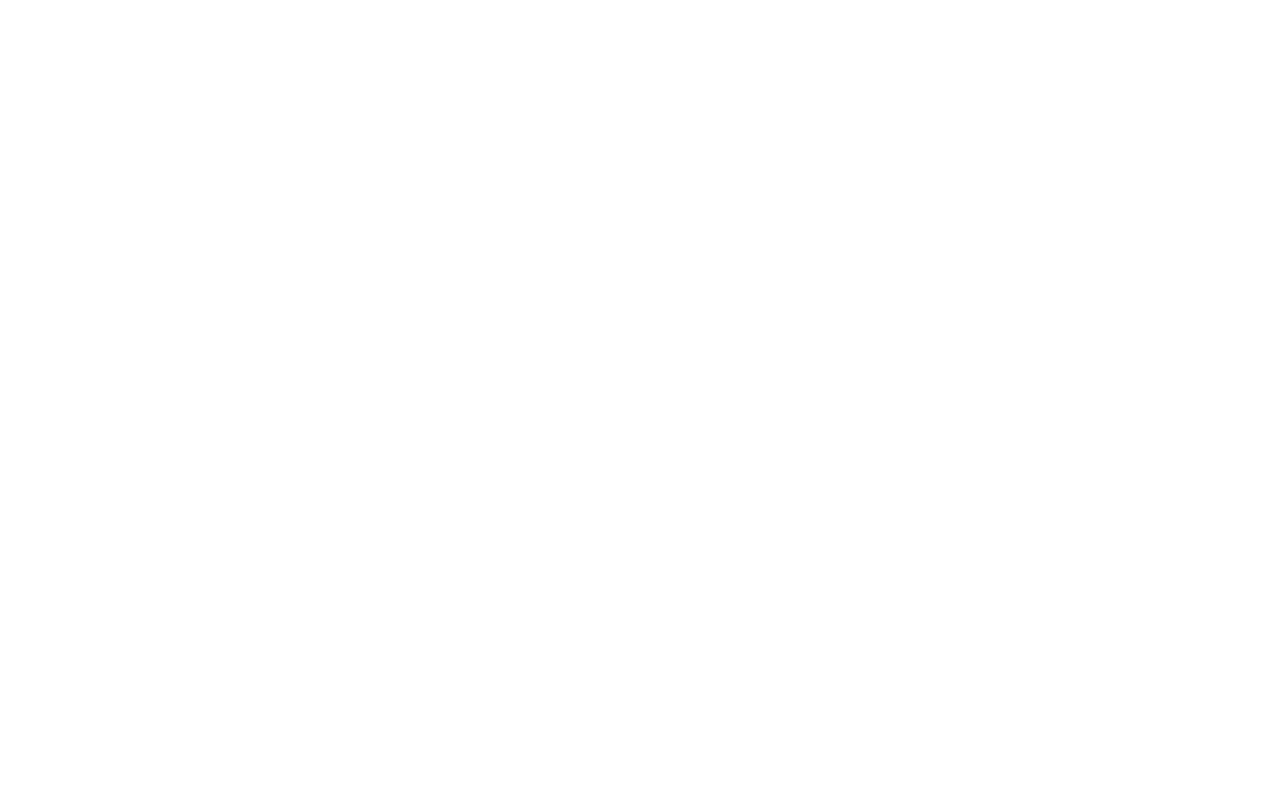
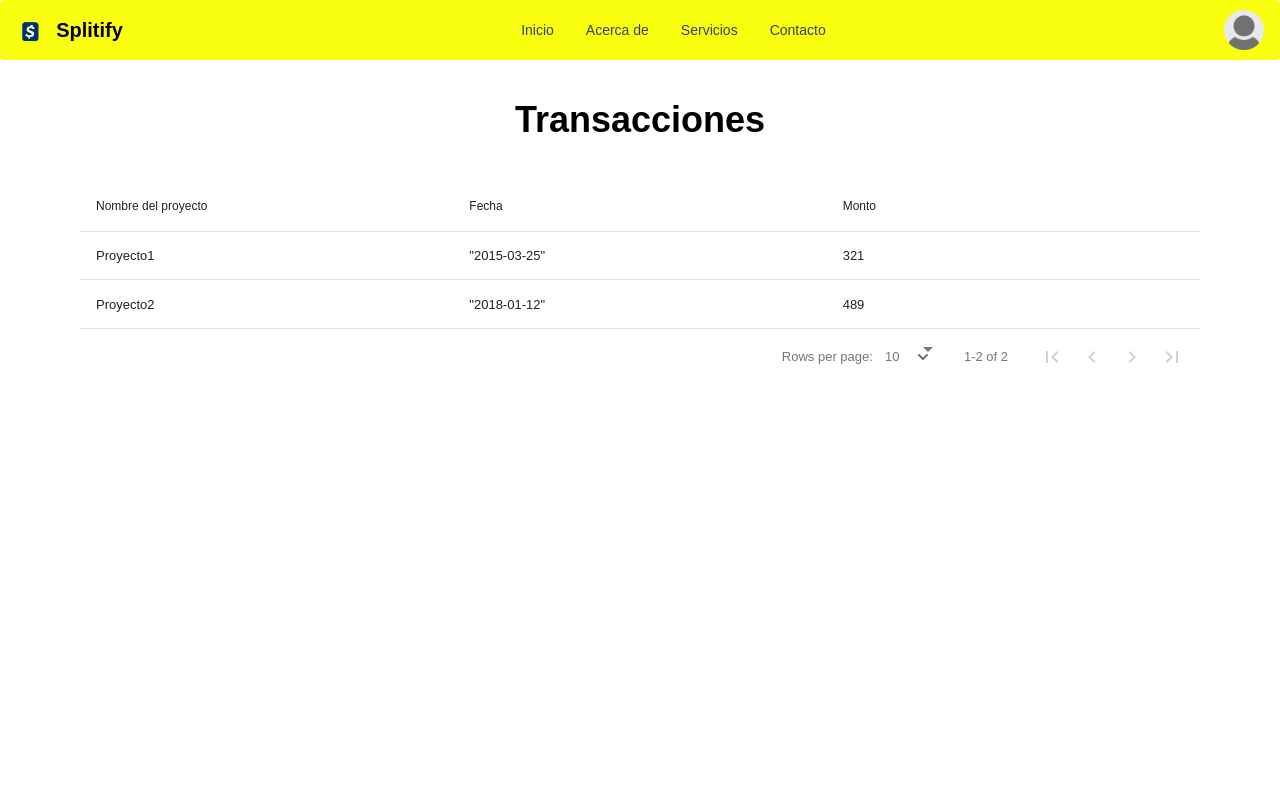
Before and after one commit to yunb12345/APITPO, a React (Create React App) app: page /transactions in a window 1280 px wide. Before the commit this address had no page. Shown: the top 800 px of the page. Built offline with nearby package versions, Linux system fonts and the light colour scheme.

Commit message:
historias transacciones

```diff
--- a/package.json
+++ b/package.json
@@ -7,14 +7,14 @@
     "@emotion/styled": "^11.13.0",
     "@headlessui/react": "^2.1.5",
     "@heroicons/react": "^2.1.5",
-    "@mui/material": "^6.0.2",
-    "@mui/styled-engine-sc": "^6.0.2",
+    "@mui/material": "^6.1.1",
+    "@mui/styled-engine-sc": "^6.1.1",
     "@testing-library/jest-dom": "^5.17.0",
     "@testing-library/react": "^13.4.0",
     "@testing-library/user-event": "^13.5.0",
     "flowbite-react": "^0.10.1",
     "react": "^18.3.1",
-    "react-bootstrap": "^2.10.4",
+    "react-data-table-component": "^7.6.2",
     "react-dom": "^18.3.1",
     "react-icons": "^5.3.0",
     "react-router-dom": "^6.26.1",
--- a/src/App.js
+++ b/src/App.js
@@ -6,6 +6,7 @@
 import { BrowserRouter as Router,Routes,Route } from 'react-router-dom';
 import Profile from "./views/profile";
 import Board from "./views/board";
+import Transaction from "./views/transaccion";
 
 function App() {
   return (
@@ -15,6 +16,7 @@
           <Route path='/' element={<Home/>}/>
           <Route path='/profile' element={<Profile/>}/>
           <Route path='/board' element={<Board/>}/>
+          <Route path='/transactions' element={<Transaction/>}/>
         </Route>
         <Route path='/register' element={<Registrar/>}/>
         <Route path='/login' element={<Login/>}/>
--- a/src/components/navbar.jsx
+++ b/src/components/navbar.jsx
@@ -23,7 +23,7 @@
                 </Dropdown.Header>
                 <Link to="/board"><Dropdown.Item>Panel</Dropdown.Item></Link>
                 <Link to="/profile"><Dropdown.Item>Perfil</Dropdown.Item></Link>
-                <Dropdown.Item>Configuracion</Dropdown.Item>
+                <Link to="/transactions"><Dropdown.Item>Mis transacciones</Dropdown.Item></Link>
                 <Dropdown.Divider />
                 <Dropdown.Item>Sign out</Dropdown.Item>
                 </Dropdown>
--- /dev/null
+++ b/src/components/tabletran.jsx
@@ -0,0 +1,40 @@
+import DataTable from 'react-data-table-component';
+
+const data = [
+    {
+      id: 1,
+      title: 'Proyecto1',
+      date: '"2015-03-25"',
+      value: 321,
+    },
+    {
+        id: 2,
+        title: 'Proyecto2',
+        date: '"2018-01-12"',
+        value: 489,
+    },
+]
+const columns = [
+	{
+		name: 'Nombre del proyecto',
+		selector: row => row.title,
+		sortable: true,
+	},
+	{
+		name: 'Fecha',
+		selector: row => row.date,
+		sortable: true,
+	},
+	{
+		name: 'Monto',
+		selector: row => row.value,
+		sortable: true,
+	},
+
+];
+
+const tabletran = () => {
+  return <DataTable columns={columns} data={data} pagination />;
+}
+
+export default tabletran;
--- a/src/views/board.jsx
+++ b/src/views/board.jsx
@@ -54,24 +54,24 @@
                 </div>
             </div>
             <div className='pb-14 relative'>
-                <div className='flex flex-col justify-between p-7 lg:flex-row'>
-                    <h1 className='text-3xl font-bold m-2 text-center lg:text-left'>Mis proyectos</h1>
+                <div className='flex flex-col justify-between p-7 gap-4 lg:flex-row'>
+                    <h1 className='text-4xl font-bold m-2 text-center lg:text-left'>Mis proyectos</h1>
                     <Button variant="contained" startIcon={<IoIosAddCircleOutline/>}>Agregar</Button>
                 </div>
-
-
                 <div className='flex flex-col gap-4'>
                 {proyectos.map((pro,index) =>
                     (
-                        <div key={index} className='flex justify-between bg-white shadow-sm m-3 p-4 rounded-sm'>
+                    <a href="#">
+                        <div key={index} className='flex justify-between bg-white shadow-sm m-3 p-4 rounded-sm hover:shadow-lg transition-all'>
                             <div className='flex flex-col'>
-                                <p>{pro.nombre}</p>
+                                <p className='font-bold text-2xl'>{pro.nombre}</p>
                                 <p>{pro.fecha}</p>
                             </div>
                             <div className=' content-center'>
-                                <p className={pro.balance > 0 ? 'text-emerald-500' : 'text-rose-600'}>{pro.balance}</p>
+                                <p className={pro.balance > 0 ? 'text-emerald-500 text-xl' : 'text-rose-600 text-xl'}>{pro.balance}</p>
                             </div>
                         </div>
+                    </a>
                     )
                 )}
                 </div>
--- a/src/views/login.jsx
+++ b/src/views/login.jsx
@@ -1,8 +1,9 @@
 import TextField from '@mui/material/TextField';
+import { Link } from "react-router-dom";
 
 const login = () =>{
     return(
-        <div className="bg-apigray h-screen overflow-x-hidden flex flex-wrap justify-center">
+        <div className="bg-apigray h-screen overflow-x-hidden flex flex-wrap justify-center transition-all">
             <div className="my-10 flex flex-wrap bg-slate-100 justify-center items-center w-2/3">
                 <div className='flex flex-col items-center gap-4 m-auto px-10 w-2/3'>
                     <div className='flex flex-wrap items-center text-center justify-center'>
@@ -18,10 +19,11 @@
 
                         />
                     </div>
-                    <div>
+                    <div className='flex flex-col gap-4 pt-4'>
                         <button className="bg-apiyellow px-8 py-2 rounded-lg lg:px-20 hover:bg-apiyellowhover shadow-md transition-all">
                             Loguear
                         </button>
+                        <span>No tenes cuenta? <Link to="/register" className='underline text-green-500'>Registrate</Link></span>
                     </div>
                 </div>
             </div>
--- a/src/views/profile.jsx
+++ b/src/views/profile.jsx
@@ -4,6 +4,7 @@
 import Box from '@mui/material/Box';
 import Modal from '@mui/material/Modal';
 import TextField from '@mui/material/TextField';
+
 
 const proyectos = [
     {
@@ -77,26 +78,27 @@
                     <div>
                         <img alt='usr' src={imguser} className='h-20 w-20 m-5 rounded-2xl'/>
                     </div>
-                    <div className='justify-center text-left content-center'>
-                        <div className='flex flex-row gap-4 justify-center'>
-                            <h1>Balance</h1>
-                            <h1>$850</h1>
+                    <div className='justify-center text-center content-center'>
+                        <div className='flex flex-col justify-center'>
+                            <p className='text-bold text-3xl'>{userData.Usuario}</p>
+                            <h1 className=''>Balance</h1>
+                            <h1 className='text-bold text-2xl text-emerald-500'>$850</h1>
                         </div>
-                        <p>{userData.Usuario}</p>
+
                     </div>
                 </div>
                 <div className='flex flex-col p-4 text-sm gap-2 w-full lg:w-2/3 m-auto'>
                     <div>
-                        <p className='text-gray-400'>NOMBRE Y APELLIDO</p>
-                        <p>{userData.Nombre} {userData.Apellido}</p>
+                        <p className='text-lg text-gray-400'>NOMBRE Y APELLIDO</p>
+                        <p className='text-lg'>{userData.Nombre} {userData.Apellido}</p>
                     </div>
                     <div>
-                        <p className='text-gray-400'>EMAIL</p>
-                        <p>{userData.Mail}</p>
+                        <p className='text-lg text-gray-400'>EMAIL</p>
+                        <p className='text-lg'>{userData.Mail}</p>
                     </div>
                     <div>
-                        <p className='text-gray-400'>CONTRASEÑA</p>
-                        <p>***********</p>
+                        <p className='text-lg text-gray-400'>CONTRASEÑA</p>
+                        <p className='text-lg'>***********</p>
                     </div>
                 </div>
                 <div className='flex flex-wrap gap-4 justify-center'>
@@ -147,9 +149,10 @@
                     </div>
                 </Box>
             </Modal>
-            <div>
-                <div>
-                    <h1>Ultimas 5 transacciones</h1>
+            <div className='py-5'>
+                <div className='flex flex-row justify-between py-10'>
+                    <h1 className='text-2xl'>Ultimas 5 transacciones</h1>
+                    <Button>Ver Más</Button>
                 </div>
                 <div>
                     <div className='flex flex-col gap-4'>
--- a/src/views/transaccion.jsx
+++ b/src/views/transaccion.jsx
@@ -1,33 +1,17 @@
 import * as React from 'react';
-import PropTypes from 'prop-types';
-import Box from '@mui/material/Box';
-import Collapse from '@mui/material/Collapse';
-import IconButton from '@mui/material/IconButton';
-import Table from '@mui/material/Table';
-import TableBody from '@mui/material/TableBody';
-import TableCell from '@mui/material/TableCell';
-import TableContainer from '@mui/material/TableContainer';
-import TableHead from '@mui/material/TableHead';
-import TableRow from '@mui/material/TableRow';
-import Typography from '@mui/material/Typography';
-import Paper from '@mui/material/Paper';
-import KeyboardArrowDownIcon from '@mui/icons-material/KeyboardArrowDown';
-import KeyboardArrowUpIcon from '@mui/icons-material/KeyboardArrowUp';
-
+import Tabla from "../components/tabletran";
 
 const transaccion = () =>{
-    const { row } = props;
-    const [open, setOpen] = React.useState(false);
-
     return(
-        <div>
-            <div>
-                <h1>Transacciones</h1>
+        <div className='mx-5 lg:mx-20 h-screen'>
+            <div className='py-10'>
+                <h1 className='text-center text-4xl font-bold'>Transacciones</h1>
             </div>
             <div>
-
+                <Tabla>
+                </Tabla>
             </div>
         </div>
-    )
+    );
 }
 export default transaccion;
```
Also changed, not shown: 1 other file (tests, documents, lock files or other folders).
